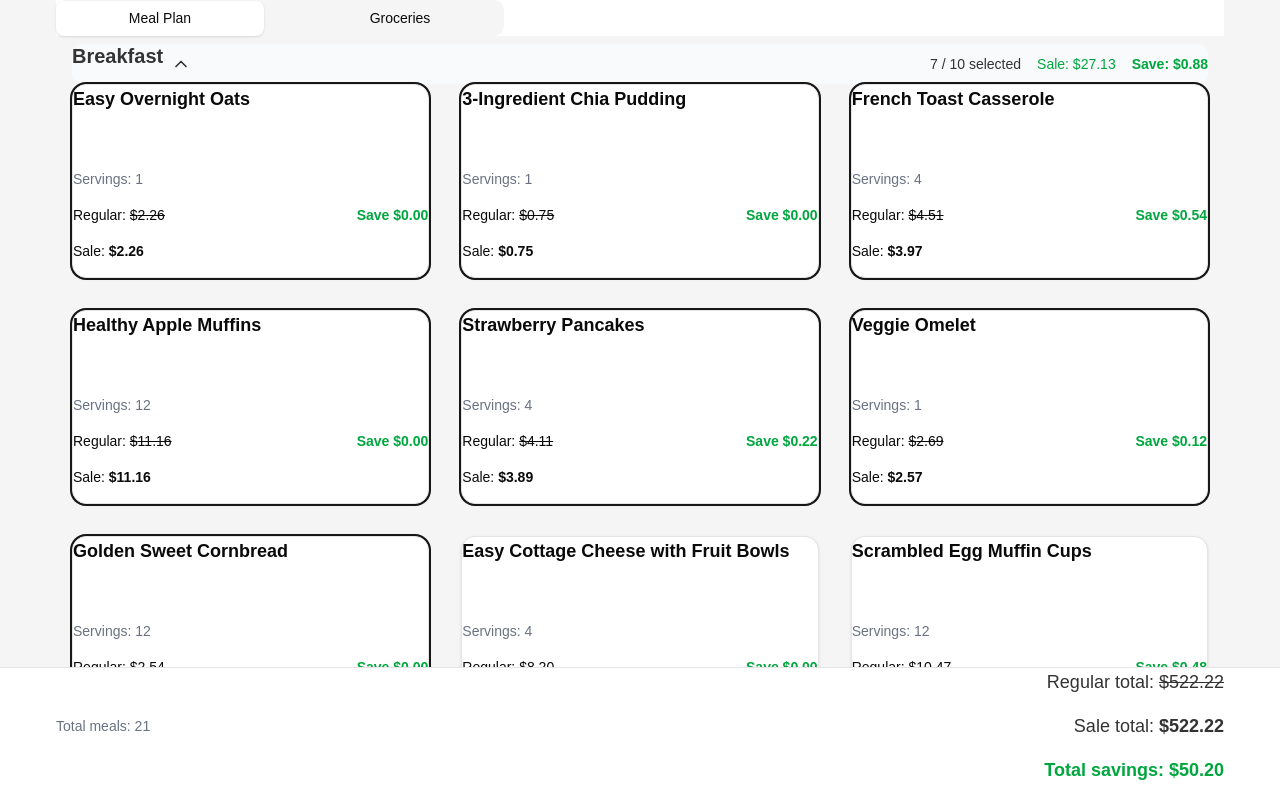
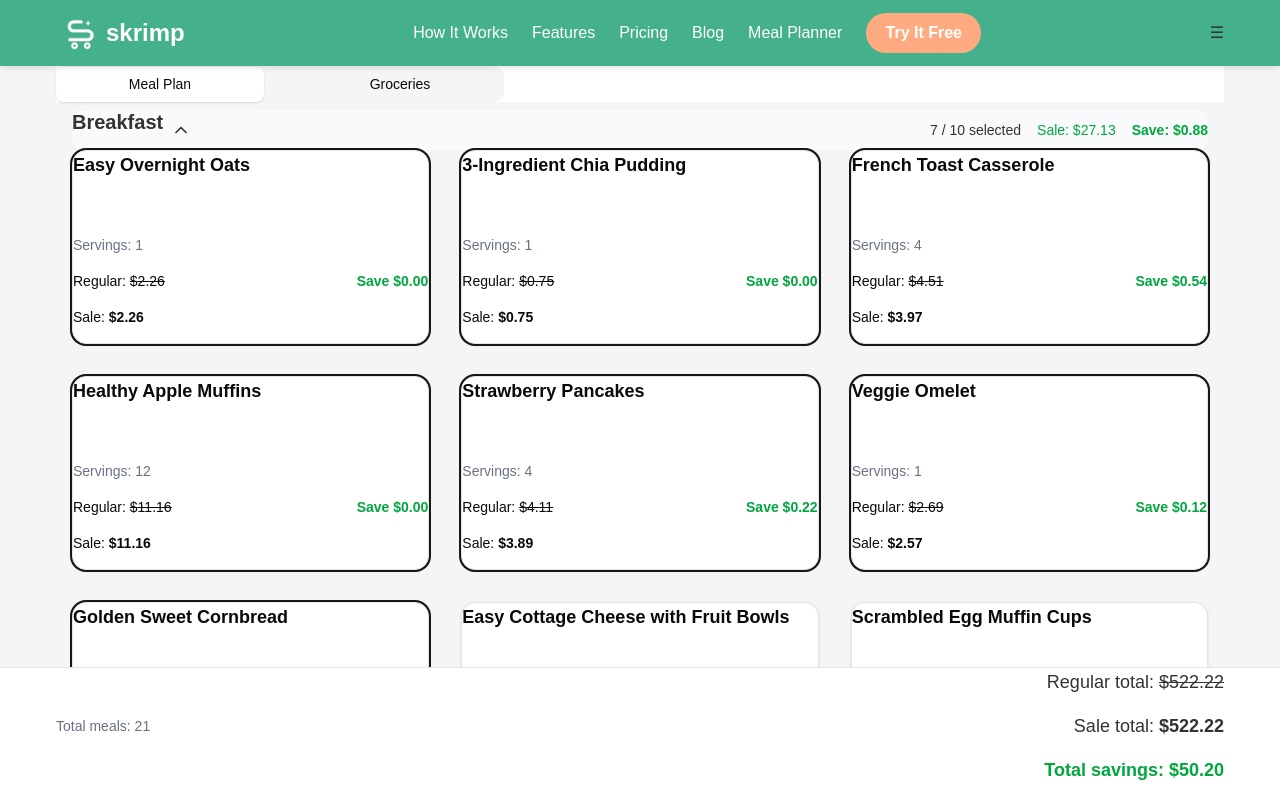
Before and after one commit to henliz/eCo-op, a Next.js app in the folder frontend/: page /plan in a window 1280 px wide. Shown: the top 798 px of the page. Built offline with nearby package versions, Linux system fonts and the light colour scheme.

Commit message:
domain connected, added navbar to meal planner/grocery list page

```diff
--- a/frontend/app/plan/page.tsx
+++ b/frontend/app/plan/page.tsx
@@ -1,6 +1,7 @@
 'use client';
 
 import React from 'react';
+import Header from '@/components/layout/Header';
 import { MealPlanScreen } from '@/components/meal-planner/MealPlanScreen';
 import { GroceryScreen } from '@/components/meal-planner/GroceryScreen';
 import { Tabs, TabsContent, TabsList, TabsTrigger } from '@/components/ui/tabs';
@@ -8,6 +9,8 @@ import { Tabs, TabsContent, TabsList, TabsTrigger } from '@/components/ui/tabs';
 export default function MealPlannerPage() {
 
   return (
+    <>
+    <Header/>
     <div className="container mx-auto p-4 min-h-screen">
       <Tabs defaultValue="plan" className="h-full">
         <div className="sticky top-0 z-20 bg-white">
@@ -24,5 +27,6 @@ export default function MealPlannerPage() {
         </TabsContent>
       </Tabs>
     </div>
+    </>
   );
 }
--- a/frontend/components/layout/Header.jsx
+++ b/frontend/components/layout/Header.jsx
@@ -34,7 +34,7 @@ export default function Header() {
               alt="SmartCart logo"
               className="logo-icon"
             />
-            <div>Smart<span>Cart</span></div>
+            <div><span>skrimp</span></div>
           </Link>
 
           {/* Desktop Navigation Links */}
--- a/frontend/styles/header.css
+++ b/frontend/styles/header.css
@@ -1,6 +1,6 @@
 /* HEADER */
 header {
-  background-color: #40E0D0; /* Aqua/turquoise color directly applied */
+  background-color: #45B08C; /* Aqua/turquoise color directly applied */
   padding: 0.5rem 1rem;
   box-shadow: 0 2px 5px rgba(0,0,0,0.1);
   position: sticky;
@@ -19,14 +19,14 @@ header {
 .logo {
   display: flex;
   align-items: center;
-  gap: 0.5rem;
+  gap: 0.0rem;
   font-size: 1.5rem;
   font-weight: 700;
   color: white;
 }
 
 .logo img {
-  height: 40px;
+  height: 50px;
 }
 
 .nav-links {
```
Also changed, not shown: 1 other file (tests, documents, lock files or other folders).
